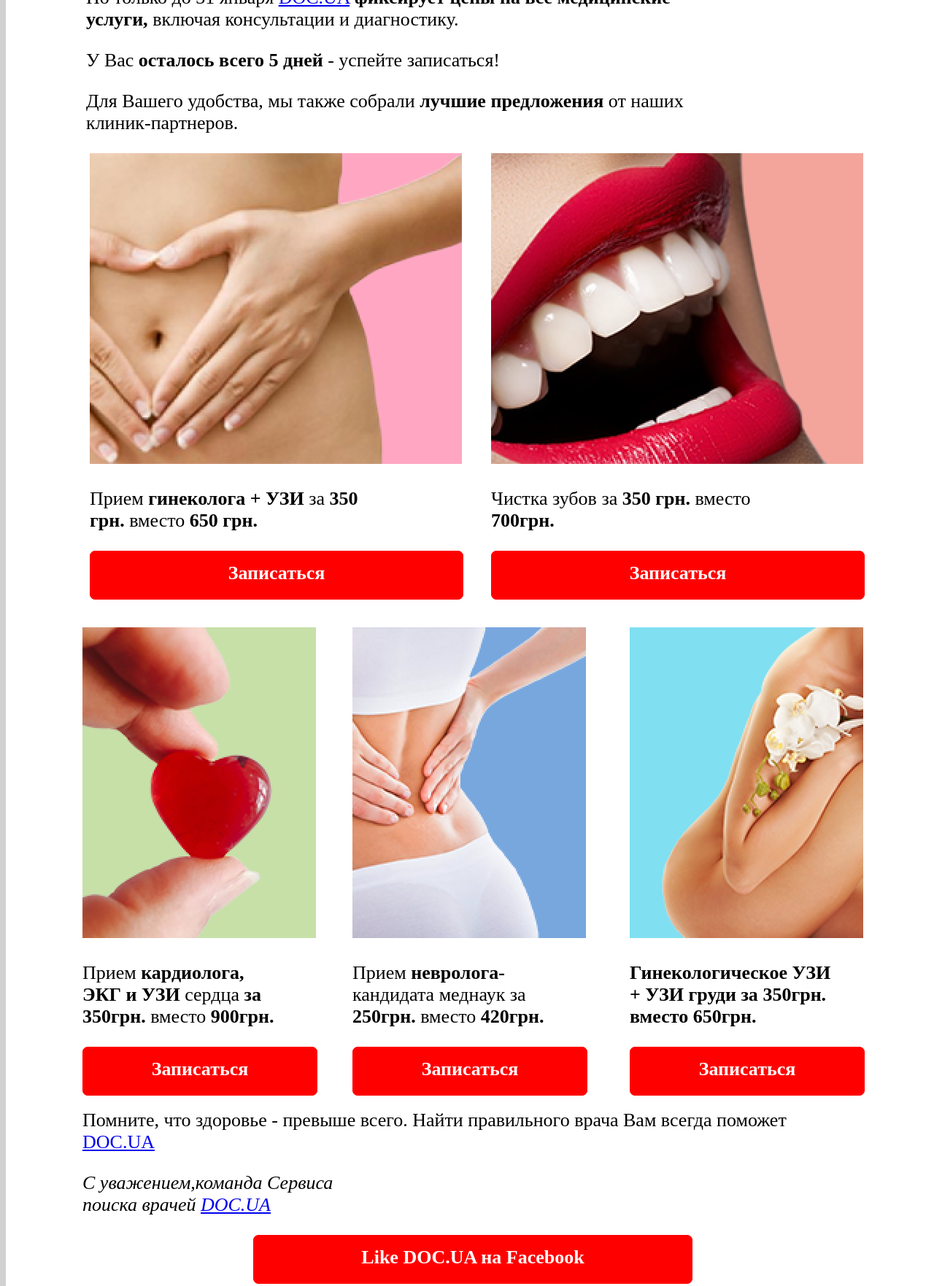
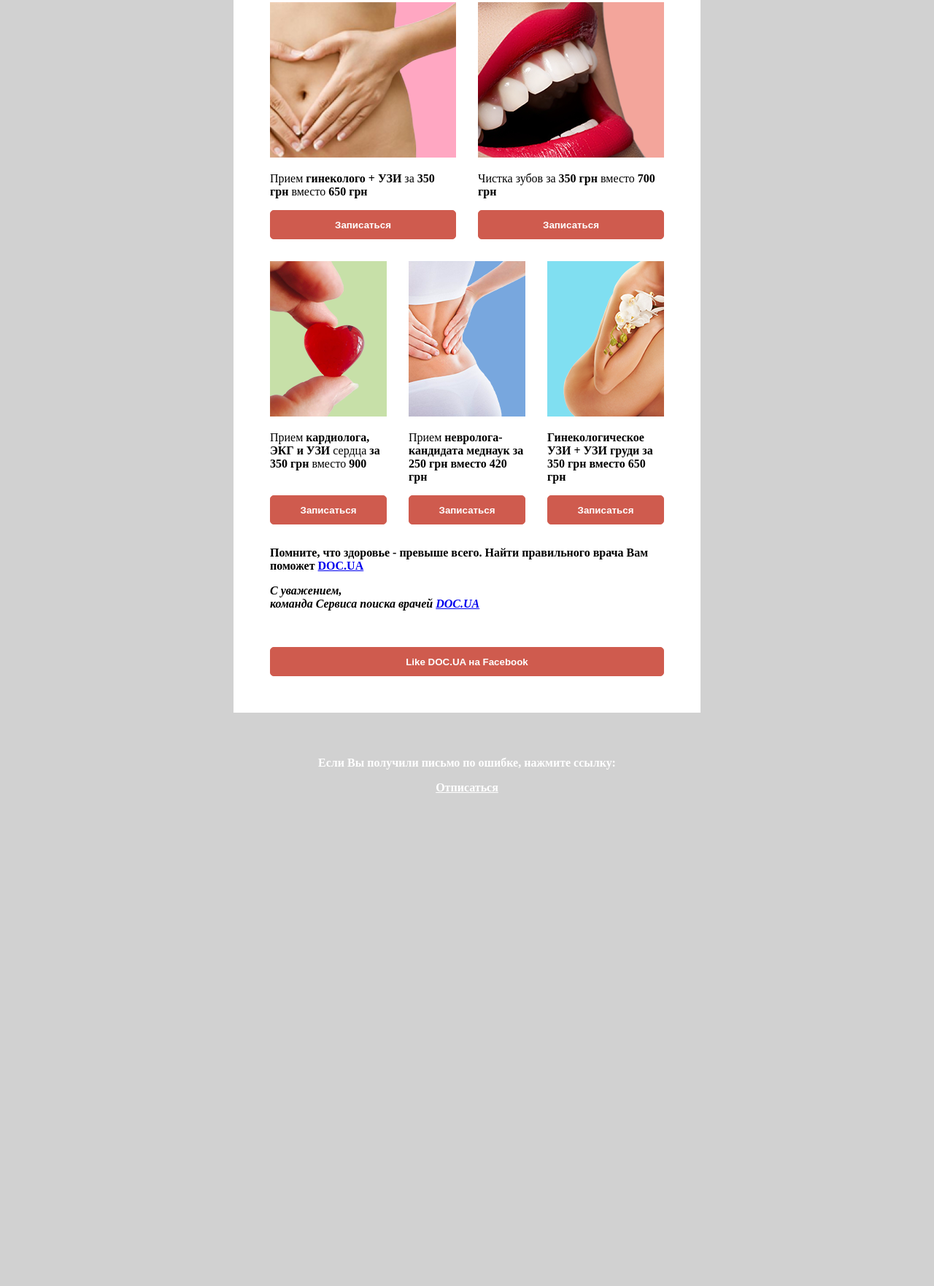
Before and after one commit to MopsPix/HomeWork5-1, a plain HTML site: page index.html in a window 1280 px wide. Shown: the part 501-2264 px from the top of the page at 73% size. After the commit the page ends 1610 px from the top, so only its background shows below. Drawn offline with Linux system fonts and the light colour scheme.

Commit message:
final version

```diff
--- a/index.html
+++ b/index.html
@@ -1,47 +1,54 @@
-<!DOCTYPE html>
+<!doctype html>
 <html lang="en">
 <head>
-	<meta charset="UTF-8">
-	<title>DOC.ua</title>
+    <meta charset="UTF-8">
 	<link rel="stylesheet" href="style.css">
+    <title>Doc.ua</title>
 </head>
 <body>
-	<div class="backwall">
-	<div class="header"><img src="header_bg.gif" alt="doc.ua">
-		<p class="friend">Друзья,</p>
-		<p class="content">По нашему 3-х летнему опыту работы мы точно знаем: <b>После Нового года</b> большинство клиник Киева <b>поднимают цены</b></p>
-		<p class="content">Но только до 31 января <a href="#">DOC.UA</a> <b>фиксирует цены на все медицинские услуги,</b> включая консультации и диагностику.</p>
-		<p class="content">У Вас <b>осталось всего 5 дней</b> - успейте записаться!</p>
-		<p class="content">Для Вашего удобства, мы также собрали <b>лучшие предложения</b> от наших клиник-партнеров.</p>
-	</div>
-	<div class="wrap">
-		<div class="main"><img src="i1.png" alt="ginecolog">
-			<p class="sidetext">Прием <b>гинеколога + УЗИ</b> за <b>350 грн.</b> вместо <b>650 грн.</b></p>
-			<div class="button"><a href="#" class="callback">Записаться</a></div>
+	<div class="container">
+		<div class="header">
+			<img src="header_bg.gif" alt="doc">
 		</div>
-		<div class="sidebar"><img src="i2.png" alt="mouth">
-			<p class="sidetext">Чистка зубов за <b>350 грн.</b> вместо <b>700грн.</b></p>
-			<div class="button"><a href="#" class="callback">Записаться</a></div>
+		<div class="main">
+			<p class="text-center">Друзья,</p>
+			<p>По нашему 3-летнему опыту работы мы точно знаем: <b>после Нового года</b> большинство клиник Киева <b>поднимают цены.</b></p>
+			<p>Но только до 31 января <a href="#">DOC.UA</a> <b>фиксирует цены на все медщицинские услуги,</b> включая консультации и диагностику.</p>
+			<p>У Вас <b>осталось всего 5 дней</b> - успейте записаться!</p>
+			<p>Для Вашего удобства, мы также собрали <b>лучшие предложения</b> от наших клиник-партнеров</p>
+			<div class="half-col"><img src="i1.png" alt="body">
+				<p>Прием <b>гинеколого + УЗИ</b> за <b>350 грн</b> вместо <b>650 грн</b></p>
+				<button>Записаться</button>
+			</div>
+			<div class="half-col marginr-0"><img src="i2.png" alt="tooth">
+				<p>Чистка зубов за <b>350 грн</b> вместо <b>700 грн</b></p>
+				<button>Записаться</button>
+			</div>
+			<div class="third-col">
+				<img src="i3.png" alt="heart">
+				<p>Прием <b>кардиолога, ЭКГ и УЗИ</b> сердца <b>за 350 грн</b> вместо <b>900</b></p>
+				<button>Записаться</button>
+			</div>
+			<div class="third-col">
+				<img src="i4.png" alt="back">
+				<p>Прием <b>невролога-<b> кандидата меднаук за <b>250 грн</b> вместо <b>420 грн</b></p>
+				<button>Записаться</button>
+			</div>
+			<div class="third-col marginr-0">
+				<img src="i5.png" alt="body">
+				<p><b>Гинекологическое УЗИ + УЗИ груди</b> за <b>350 грн</b> вместо <b>650 грн</b></p>
+				<button>Записаться</button>
+			</div>
+			<p>
+				Помните, что здоровье - превыше всего. Найти правильного врача Вам поможет <a href="#">DOC.UA</a>
+			</p>
+			<i>С уважением, <br> команда Сервиса поиска врачей <a href="#">DOC.UA</a></i>
+			<button class="facebook">Like DOC.UA на Facebook</button>
 		</div>
 	</div>
-	<div class="bottom">
-		<div class="left"><img src="i3.png" alt="heart">
-			<p class="smalltext">Прием <b>кардиолога, ЭКГ и УЗИ</b> сердца <b>за 350грн.</b> вместо <b>900грн.</b> </p>
-			<div class="button2"><a href="#" class="callback">Записаться</a></div>
-		</div>
-		<div class="center"><img src="i4.png" alt="neurv">
-			<p class="smalltext">Прием <b>невролога-</b>кандидата меднаук за <b>250грн.</b> вместо <b>420грн.</p>
-			<div class="button2"><a href="#" class="callback">Записаться</a></div>
-		</div>
-		<div class="right"><img src="i5.png" alt="boobs">
-			<p class="smalltext"><b>Гинекологическое УЗИ + УЗИ груди</b> за <b>350грн.</b> вместо <b>650грн.</b></p>
-			<div class="button2"><a href="#" class="callback">Записаться</a></div>
-		</div>
-		<div class="footer">
-			<p>Помните, что здоровье - превыше всего. Найти правильного врача Вам всегда поможет <a href="#">DOC.UA</a></p>
-			<p class="footertext"><i>С уважением,команда Сервиса поиска врачей <a href="#">DOC.UA</a></i></p>
-			<div class="button3"><a href="#" class="callback">Like DOC.UA на Facebook</a></div>
+	<div class="text-center cl-white">
+		<p>Если Вы получили письмо по ошибке, нажмите ссылку:</p>
+		<a href="#"><b>Отписаться</b></a>
 	</div>
-	</div>
-	</body>
+</body>
 </html>
--- a/style.css
+++ b/style.css
@@ -1,113 +1,66 @@
 body{
-	background-color: #d1d1d1;
+	margin: 0;
+	padding: 0;
+	background: #d1d1d1;
 }
-.backwall{
-	width: 	1280px;
-	height: 2300px;
-	background-color: #fff;
+
+.container{
+	width: 640px;
+	margin: 60px auto;
+	background: #fff;
 }
-.header{
-	width: 1070px;
-	font-size: 26px;
+
+img{
+	width: 100%;
 }
-.friend{
+
+.main{
+	padding: 50px;
+}
+
+.text-center{
 	text-align: center;
 }
-.content{
-	width: 850px;
-	margin-left: auto;
-	margin-right:auto;
+
+.half-col, .third-col{
+	width: 255px;
+	float: left;
+	margin-right: 30px;
+	margin-bottom: 30px;
 }
-.wrap{
-	width: 1070px;
-	height: 650px;
-	margin-left: auto;
-	margin-right: auto;
+
+.third-col{
+	width: 160px;
 }
-.main{
-	float: left;
-	margin-left:10px;
-	width: 510px;
-	font-size: 26px;
+
+.third-col p{
+	min-height: 72px;
 }
-.sidebar{
-	float: right;
-	width: 510px;
-	font-size: 26px;
+
+.marginr-0{
+	margin-right: 0;
 }
-.sidetext{
-	width: 400px;
+
+button{
+	width: 100%;
+	border-radius: 5px;
+	background: #cf5b4e;
+	color: #fff;
+	text-align: center;
+	border: 1px solid #cf5b4e;
+	font-weight: 900;
+	padding: 10px;
+	height: 40px;
 }
-.button{
-	height: 50px;
-	width: 510px;
-	background-color: red;
-	border: 1px solid red;
-	border-radius: 7px;
-	text-align: center;
-	font-weight: bold;
-	padding-top: 15px;
+
+.cl-white{
+	color: #fff;
+	margin-bottom: 20px;
 }
-.callback{
-	text-decoration: none;
+
+.cl-white a{
 	color: #fff;
 }
-.bottom{
-	width: 1070px;
-	height: 600px;
-	margin-left: auto;
-	margin-right: auto;
-	margin-bottom: 20px;
-	font-size: 26px;
+.facebook{
+	margin-top: 50px;
 }
-.left{
-	float: left;
-	width: 320px;
-	height: 426px;
-}
-.center{
-	display: inline-block;
-	margin-left: 50px;
-	margin-right: auto;
-	width: 320px;
-	height: 426px;
-}
-.right{
-float: right;
-width: 320px;
-height: 426px;
-}
-.smalltext{
-	width: 280px;
-}
-.button2{
-height: 50px;
-width: 320px;
-background-color: red;
-border:1px solid red;
-border-radius: 7px;
-text-align: center;;
-font-weight: bold;
-padding-top: 15px;
-}
-.footer{
-	width: 1070px;
-	margin-top: 40px;
-	font-size: 26px;
-	font-weight: lighter;
-}
-.button3{
-	height: 50px;
-	width: 600px;
-	background-color: red;
-	border: 1px solid red;
-	border-radius: 7px;
-	text-align: center;
-	font-weight: bold;
-	padding-top: 15px;
-	margin-left: auto;
-	margin-right: auto;
-}
-.footertext{
-	width: 350px;
-}
```
